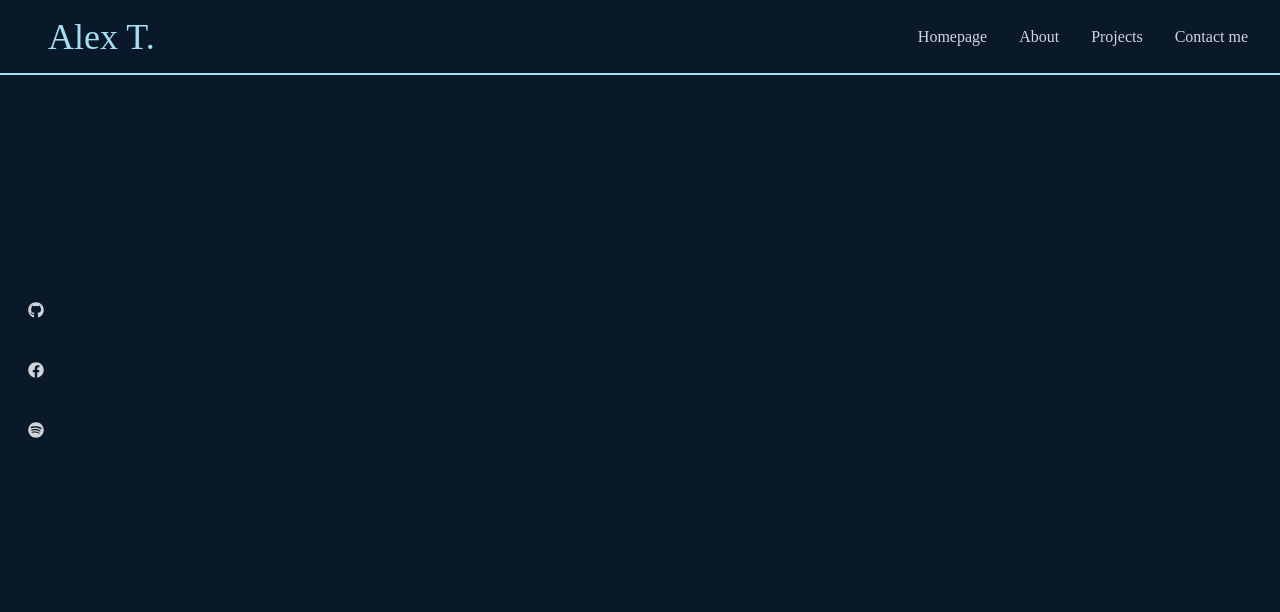
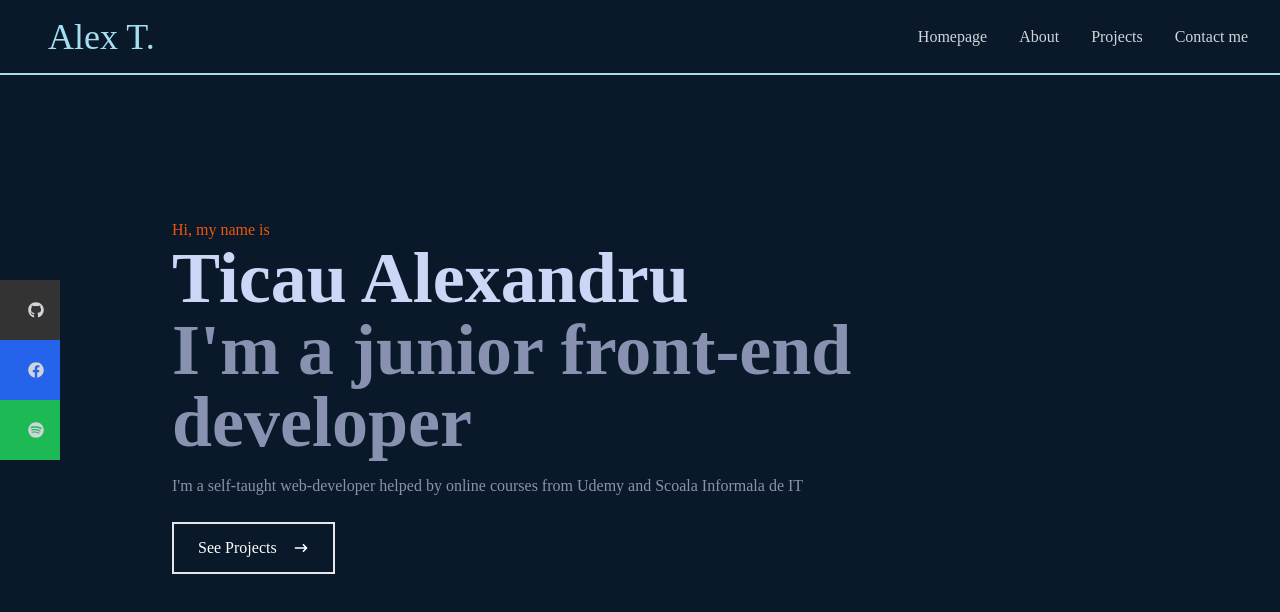
Before and after one commit to neverbesaved/personal-website1, a React (Vite) app: page / in a window 1280 px wide. Shown: the top 612 px of the page. Built offline with nearby package versions, Linux system fonts and the light colour scheme; a web font is replaced by a local one.

Commit message:
Style homepage

```diff
--- a/src/components/Header.jsx
+++ b/src/components/Header.jsx
@@ -42,9 +42,9 @@ const Header = () => {
         <li className="py-6 text-4xl">Contact me</li>
       </ul>
 
-      <div className="flex fixed flex-col top-[35%] left-0">
+      <div className="hidden lg:flex fixed flex-col top-[35%] left-0">
         <ul>
-          <li className="w-[160px] h-[60px] flex justify-between items-center ml-[-100px] hover:ml-[-10px] duration-300">
+          <li className="bg-[#333333] w-[160px] h-[60px] flex justify-between items-center ml-[-100px] hover:ml-[-10px] duration-300">
             <a
               className="flex justify-between items-center w-full text-gray-300"
               href="https://github.com/neverbesaved" target="_blank"
@@ -52,7 +52,7 @@ const Header = () => {
               GitHub <FaGithub />
             </a>
           </li>
-          <li className="w-[160px] h-[60px] flex justify-between items-center ml-[-100px] hover:ml-[-10px] duration-300">
+          <li className="bg-blue-600 w-[160px] h-[60px] flex justify-between items-center ml-[-100px] hover:ml-[-10px] duration-300">
           <a
             className="flex justify-between items-center w-full text-gray-300"
             href="https://www.facebook.com/ticau.alexandru" target="_blank"
@@ -60,7 +60,7 @@ const Header = () => {
             Facebook <FaFacebook />
           </a>
           </li>
-          <li className="w-[160px] h-[60px] flex justify-between items-center ml-[-100px] hover:ml-[-10px] duration-300">
+          <li className="bg-[#1db954] w-[160px] h-[60px] flex justify-between items-center ml-[-100px] hover:ml-[-10px] duration-300">
           <a
             className="flex justify-between items-center w-full text-gray-300"
             href="https://open.spotify.com/user/31nyxokdszpt72elpvabqljfiwci?si=6a249895be5a4b26" target="_blank"
--- a/src/components/Home.jsx
+++ b/src/components/Home.jsx
@@ -3,7 +3,18 @@ import {HiArrowNarrowRight} from "react-icons/hi";
 
 const Home = () => {
   return (
-    <div className='bg-[#0A1929] h-screen w-full'></div>
+    <div name='home' className='bg-[#0A1929] h-screen w-full'>
+        <div className='max-w-[1000px] mx-auto px-8 flex flex-col justify-center h-full'>
+            <p className='text-[#EE550E]'>Hi, my name is</p>
+            <h1 className='text-4xl sm:text-7xl font-bold text-[#ccd6f6]'>Ticau Alexandru</h1>
+            <h2 className='text-4xl sm:text-7xl font-bold text-[#8892b0]'>I'm a junior front-end developer</h2>
+            <p className='text-[#8892b0] py-4 max-w-[700px]'>I'm a self-taught web-developer helped by online courses from Udemy and Scoala Informala de IT </p>
+            <div>
+                <button className='text-white border-2 px-6 py-3 my-2 flex items-center hover:bg-[#EE550E] hover:border-[#EE550E]'>See Projects <HiArrowNarrowRight className='ml-4'/></button>
+            </div>
+        </div>
+    </div>
+
   )
 }
 
```
